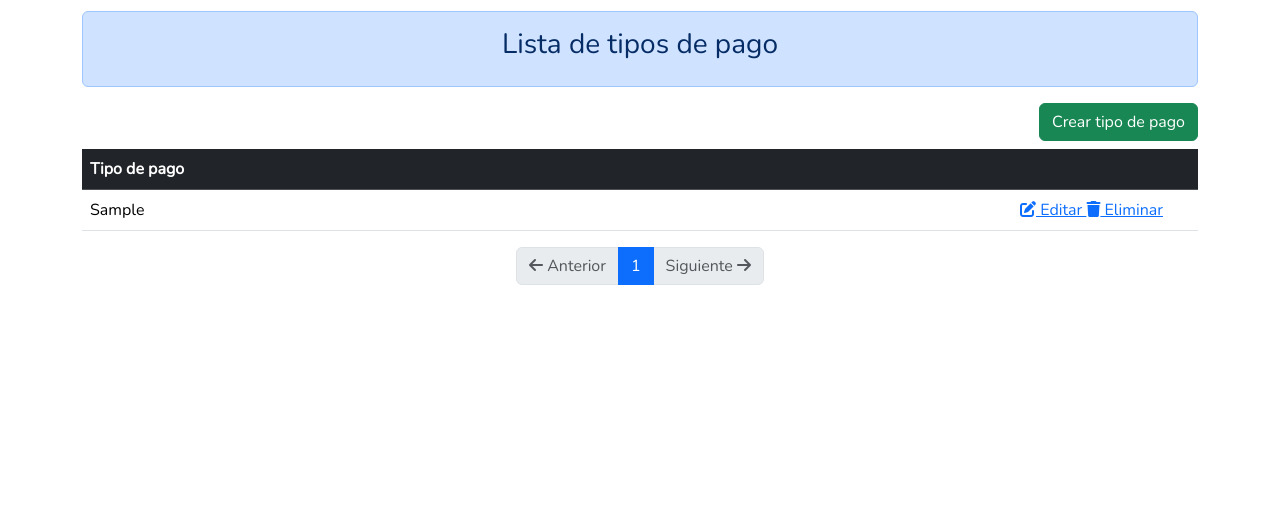
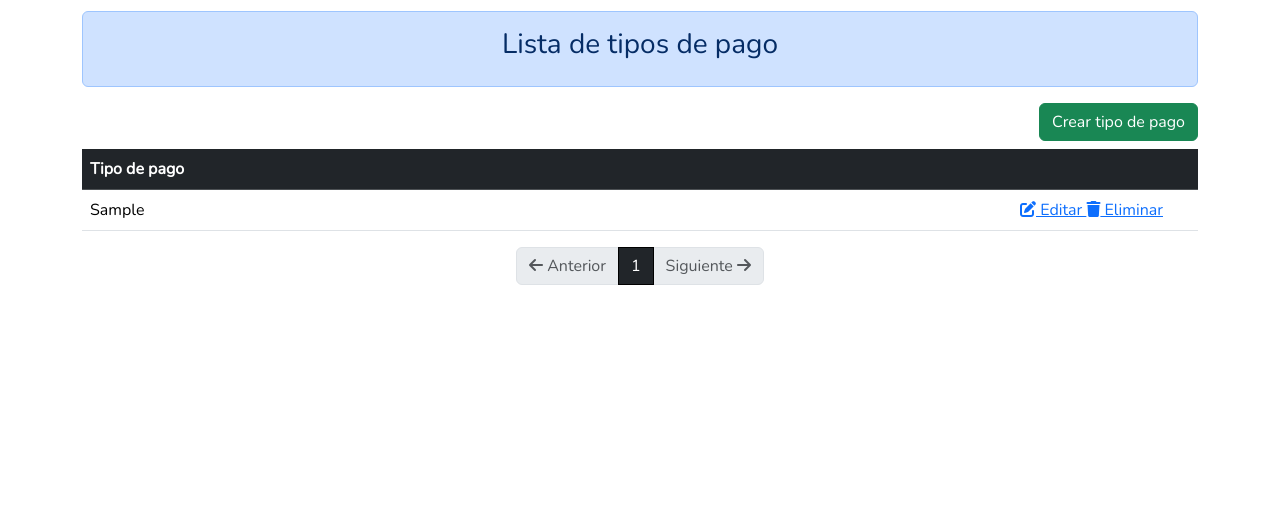
Before and after one commit to CamiloJaraG/inventario-costurera, a Django app: page /productos/listartipopagos/ in a window 1280 px wide. Shown: the part 77-602 px from the top of the page. Run offline with Django 5.2, Linux system fonts and the light colour scheme; tables that the repository leaves empty hold one stand-in row (values such as "Sample post"); some libraries are stand-ins or nearby versions.

Commit message:
Agregado CSS a paginación porque sí

```diff
--- a/static/css/style.css
+++ b/static/css/style.css
@@ -40,3 +40,7 @@ body {
 .nav-link {
   font-size: large !important;
 }
+
+span.bg-dark {
+  border-color: black !important;
+}
--- a/templates/listas/tipos_pago.html
+++ b/templates/listas/tipos_pago.html
@@ -50,7 +50,7 @@
                 {% for num in pageObj.paginator.page_range %}
                     {% if pageObj.number == num %}
                     <li class="page-item active">
-                        <span class="page-link">{{ num }}</span>
+                        <span class="page-link bg-dark">{{ num }}</span>
                     </li>
                     {% elif num > pageObj.number|add:'-3' and num < pageObj.number|add:'3' %}
                     <li class="page-item">
--- a/templates/master.html
+++ b/templates/master.html
@@ -16,7 +16,7 @@
         {% block contenido %}
         {% endblock %}
     </main>
-    {% include 'footer.html' %}
+    <!--{% include 'footer.html' %}-->
     <script src="{% static 'js/bootstrap.bundle.min.js' %}"></script>
 </body>
 </html>
```
